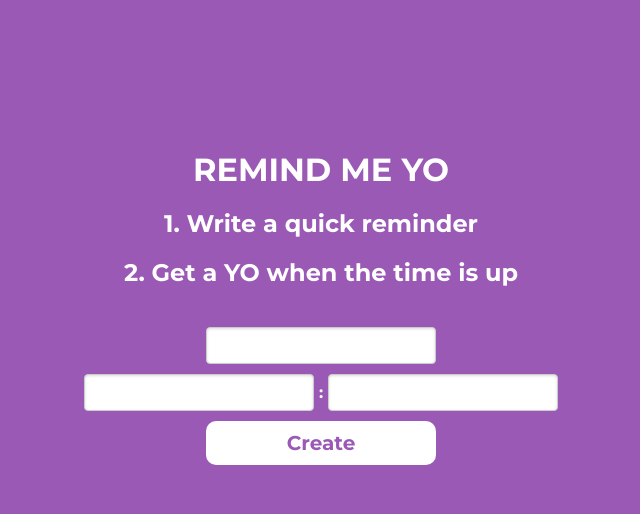
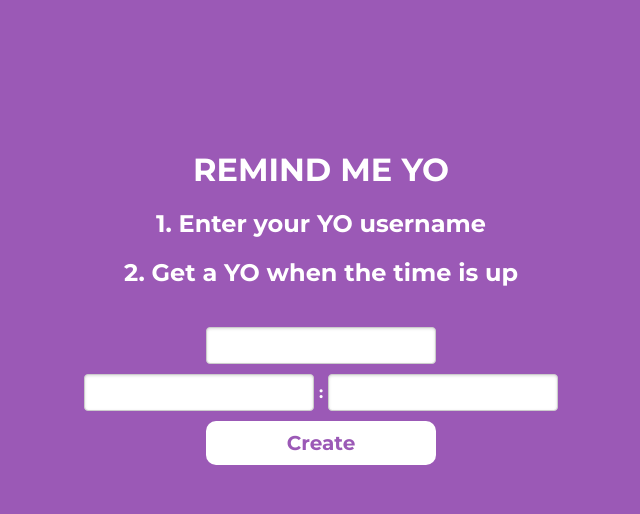
Before and after one commit to aurtistictrader/It-is-time-yo, a Django app: template hello/templates/submit.html in a window 1280 px wide. Shown: the top 514 px of the page, without its empty margins (319-959 px from the left). Run offline with Django 3.2, Linux system fonts and the light colour scheme; the template is opened without the code that fills it: most values are stand-ins (such as "Sample title", 1, 10 or a date in 2020); form fields are guessed from the names that the template uses; some libraries are stand-ins or nearby versions.

Commit message:
changed instructions

```diff
--- a/hello/templates/submit.html
+++ b/hello/templates/submit.html
@@ -13,7 +13,7 @@
 	<section class="front-page">
 		<section class="front-page-content">
 			<h1> REMIND ME YO </h1>
-			<h2> 1. Write a quick reminder </h2>
+			<h2> 1. Enter your YO username </h2>
 			<h2> 2. Get a YO when the time is up </h2>
 			<ul>
 				<form class="pure-form sign-up-form" action="/submit/" method="post">
```
